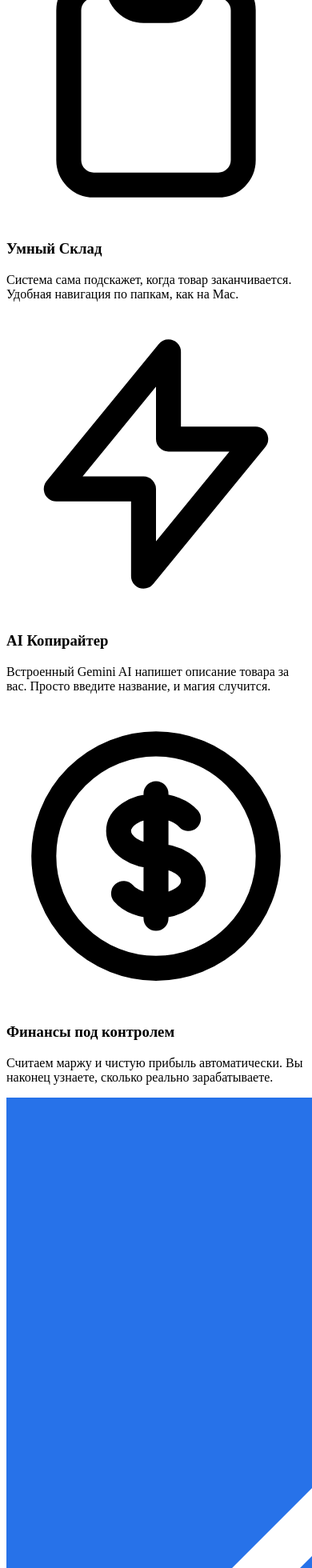
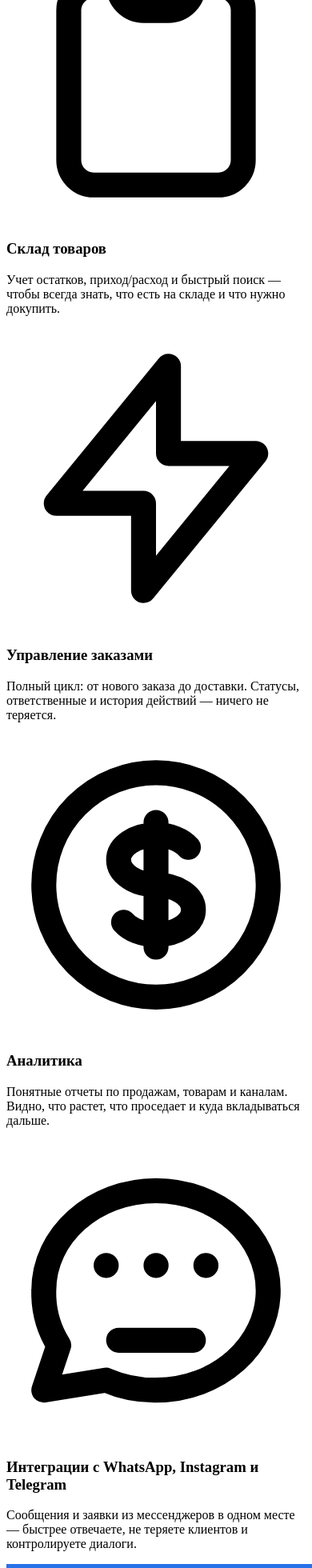
Before and after one commit to denisoed/salta-crm-landing, a Nuxt app: page / in a window 390 px wide. Shown: the part 3205-5165 px from the top of the page at 80% size. Built offline with nearby package versions, Linux system fonts and the light colour scheme.

Commit message:
Update SolutionsGrid component: modify layout to two columns, enhance tool descriptions for clarity, and add new integration feature. Update privacy policy and terms of use pages to remove placeholder text for contact emails.

```diff
--- a/app/components/SolutionsGrid.vue
+++ b/app/components/SolutionsGrid.vue
@@ -6,7 +6,7 @@
         <p class="text-slate-500">Инструменты, которые превращают рутину в систему.</p>
       </div>
 
-      <div class="grid md:grid-cols-3 gap-8">
+      <div class="grid md:grid-cols-2 gap-8">
         <div class="soft-card p-8 rounded-2xl bg-white">
           <div class="w-12 h-12 bg-blue-100 rounded-xl flex items-center justify-center text-blue-600 mb-6">
             <svg class="w-6 h-6" fill="none" stroke="currentColor" viewBox="0 0 24 24">
@@ -18,9 +18,9 @@
               />
             </svg>
           </div>
-          <h3 class="text-xl font-bold mb-2 text-slate-900">Умный Склад</h3>
+          <h3 class="text-xl font-bold mb-2 text-slate-900">Склад товаров</h3>
           <p class="text-slate-500 text-sm leading-relaxed">
-            Система сама подскажет, когда товар заканчивается. Удобная навигация по папкам, как на Mac.
+            Учет остатков, приход/расход и быстрый поиск — чтобы всегда знать, что есть на складе и что нужно докупить.
           </p>
         </div>
 
@@ -35,9 +35,9 @@
               />
             </svg>
           </div>
-          <h3 class="text-xl font-bold mb-2 text-slate-900">AI Копирайтер</h3>
+          <h3 class="text-xl font-bold mb-2 text-slate-900">Управление заказами</h3>
           <p class="text-slate-500 text-sm leading-relaxed">
-            Встроенный Gemini AI напишет описание товара за вас. Просто введите название, и магия случится.
+            Полный цикл: от нового заказа до доставки. Статусы, ответственные и история действий — ничего не теряется.
           </p>
         </div>
 
@@ -52,9 +52,26 @@
               />
             </svg>
           </div>
-          <h3 class="text-xl font-bold mb-2 text-slate-900">Финансы под контролем</h3>
+          <h3 class="text-xl font-bold mb-2 text-slate-900">Аналитика</h3>
           <p class="text-slate-500 text-sm leading-relaxed">
-            Считаем маржу и чистую прибыль автоматически. Вы наконец узнаете, сколько реально зарабатываете.
+            Понятные отчеты по продажам, товарам и каналам. Видно, что растет, что проседает и куда вкладываться дальше.
+          </p>
+        </div>
+
+        <div class="soft-card p-8 rounded-2xl bg-white">
+          <div class="w-12 h-12 bg-amber-100 rounded-xl flex items-center justify-center text-amber-600 mb-6">
+            <svg class="w-6 h-6" fill="none" stroke="currentColor" viewBox="0 0 24 24">
+              <path
+                stroke-linecap="round"
+                stroke-linejoin="round"
+                stroke-width="2"
+                d="M8 10h.01M12 10h.01M16 10h.01M9 16h6M21 12c0 4.418-4.03 8-9 8a9.77 9.77 0 01-4-.8L3 20l1.2-3.6A7.9 7.9 0 013 12c0-4.418 4.03-8 9-8s9 3.582 9 8z"
+              />
+            </svg>
+          </div>
+          <h3 class="text-xl font-bold mb-2 text-slate-900">Интеграции с WhatsApp, Instagram и Telegram</h3>
+          <p class="text-slate-500 text-sm leading-relaxed">
+            Сообщения и заявки из мессенджеров в одном месте — быстрее отвечаете, не теряете клиентов и контролируете диалоги.
           </p>
         </div>
       </div>
--- a/app/pages/privacy-policy.vue
+++ b/app/pages/privacy-policy.vue
@@ -101,7 +101,7 @@
           <h2 class="text-2xl font-semibold text-slate-900">9. Контакты</h2>
           <p>
             По вопросам конфиденциальности и персональных данных напишите нам на:
-            <span class="font-semibold text-slate-900">privacy@saltacrm.com</span> (замените на актуальный адрес).
+            <span class="font-semibold text-slate-900">privacy@saltacrm.com</span>.
           </p>
         </section>
       </div>
--- a/app/pages/terms-of-use.vue
+++ b/app/pages/terms-of-use.vue
@@ -85,7 +85,7 @@
           <h2 class="text-2xl font-semibold text-slate-900">9. Контакты</h2>
           <p>
             По вопросам использования Сервиса и условий напишите нам на:
-            <span class="font-semibold text-slate-900">support@saltacrm.com</span> (замените на актуальный адрес).
+            <span class="font-semibold text-slate-900">support@saltacrm.com</span>.
           </p>
         </section>
       </div>
```
